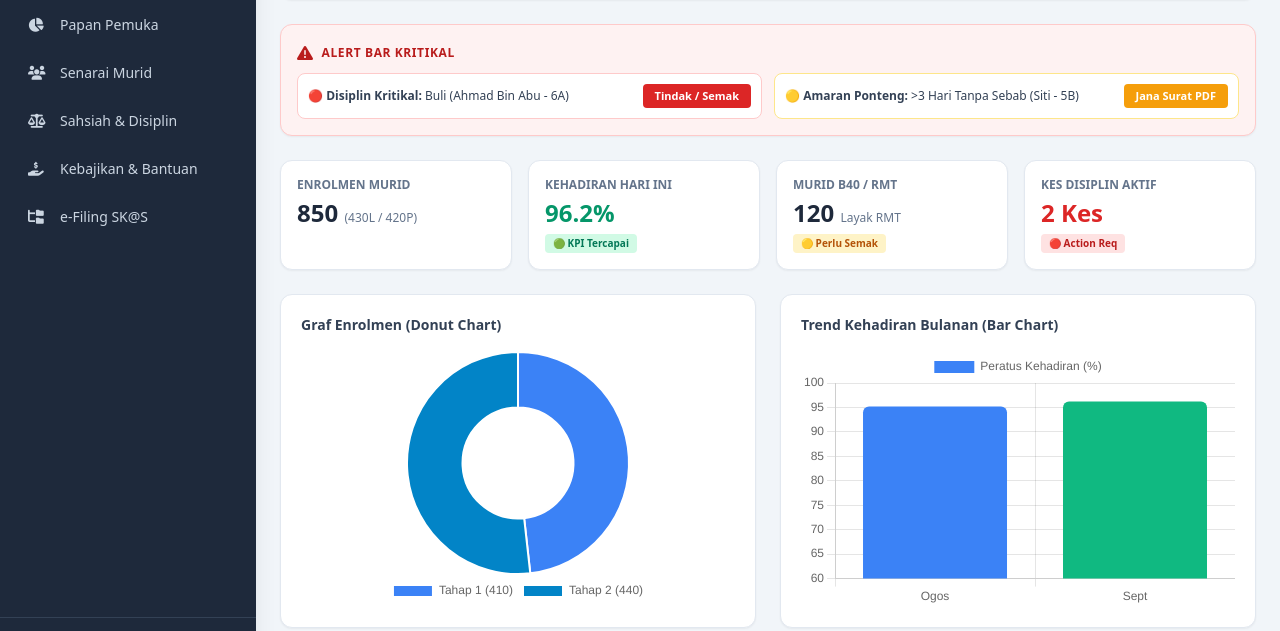
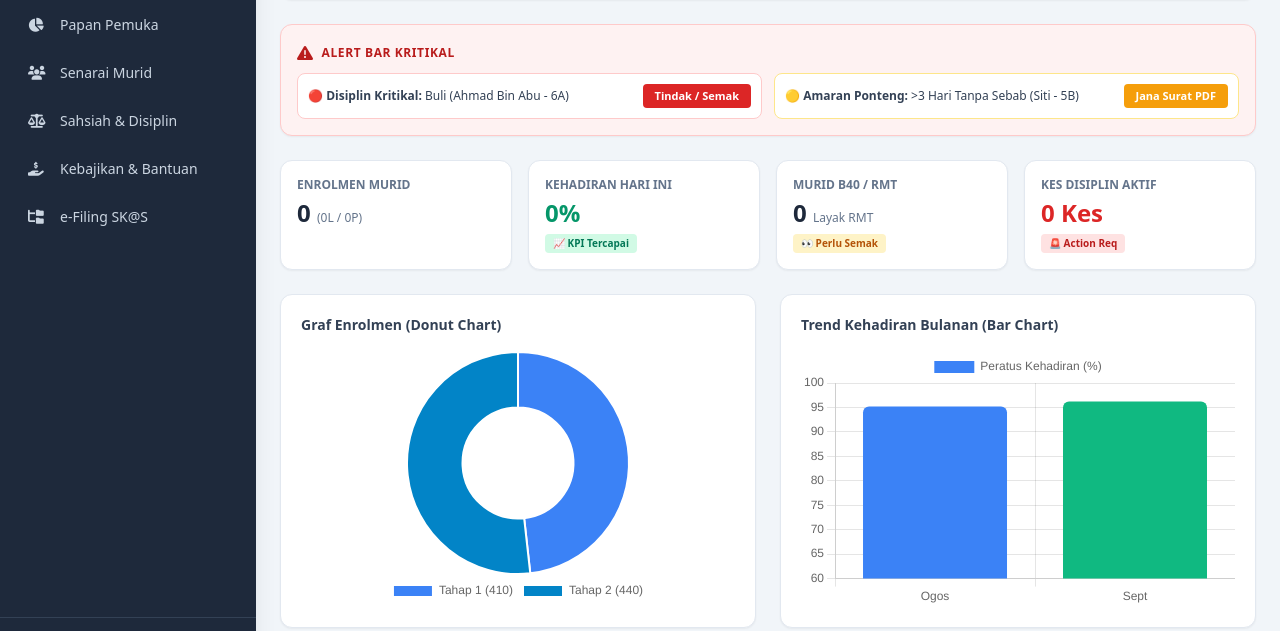
Before and after one commit to sekolah-4997-cm6-source/Sistem-HEM, a plain HTML site: page pages/admin.html in a window 1280 px wide. Shown: the part 102-733 px from the top of the page. Drawn offline with nearby package versions, Linux system fonts and the light colour scheme; no server answers.

Commit message:
Update admin.html

```diff
--- a/pages/admin.html
+++ b/pages/admin.html
@@ -67,25 +67,28 @@
     <section class="grid grid-cols-1 sm:grid-cols-2 lg:grid-cols-4 gap-4">
       <div class="bg-white p-4 rounded-xl border border-slate-200 shadow-sm">
         <p class="text-xs font-semibold text-slate-500 uppercase">Enrolmen Murid</p>
-        <p class="text-2xl font-bold text-slate-800 mt-1">850 <span class="text-xs font-normal text-slate-500">(430L / 420P)</span></p>
+        <!-- Tambah id="kpi-enrolmen" -->
+        <p id="kpi-enrolmen" class="text-2xl font-bold text-slate-800 mt-1">0 <span class="text-xs font-normal text-slate-500">(0L / 0P)</span></p>
       </div>
 
       <div class="bg-white p-4 rounded-xl border border-slate-200 shadow-sm">
         <p class="text-xs font-semibold text-slate-500 uppercase">Kehadiran Hari Ini</p>
-        <p class="text-2xl font-bold text-emerald-600 mt-1">96.2%</p>
-        <span class="inline-block mt-1 text-[10px] bg-emerald-100 text-emerald-700 font-bold px-2 py-0.5 rounded">🟢 KPI Tercapai</span>
+        <p id="kpi-kehadiran" class="text-2xl font-bold text-emerald-600 mt-1">0%</p>
+        <span class="inline-block mt-1 text-[10px] bg-emerald-100 text-emerald-700 font-bold px-2 py-0.5 rounded">📈 KPI Tercapai</span>
       </div>
 
       <div class="bg-white p-4 rounded-xl border border-slate-200 shadow-sm">
         <p class="text-xs font-semibold text-slate-500 uppercase">Murid B40 / RMT</p>
-        <p class="text-2xl font-bold text-slate-800 mt-1">120 <span class="text-xs font-normal text-slate-500">Layak RMT</span></p>
-        <span class="inline-block mt-1 text-[10px] bg-amber-100 text-amber-700 font-bold px-2 py-0.5 rounded">🟡 Perlu Semak</span>
+        <!-- Tambah id="kpi-rmt" -->
+        <p id="kpi-rmt" class="text-2xl font-bold text-slate-800 mt-1">0 <span class="text-xs font-normal text-slate-500">Layak RMT</span></p>
+        <span class="inline-block mt-1 text-[10px] bg-amber-100 text-amber-700 font-bold px-2 py-0.5 rounded">👀 Perlu Semak</span>
       </div>
 
       <div class="bg-white p-4 rounded-xl border border-slate-200 shadow-sm">
         <p class="text-xs font-semibold text-slate-500 uppercase">Kes Disiplin Aktif</p>
-        <p class="text-2xl font-bold text-red-600 mt-1">2 Kes</p>
-        <span class="inline-block mt-1 text-[10px] bg-red-100 text-red-700 font-bold px-2 py-0.5 rounded">🔴 Action Req</span>
+        <!-- Tambah id="kpi-disiplin" -->
+        <p id="kpi-disiplin" class="text-2xl font-bold text-red-600 mt-1">0 Kes</p>
+        <span class="inline-block mt-1 text-[10px] bg-red-100 text-red-700 font-bold px-2 py-0.5 rounded">🚨 Action Req</span>
       </div>
     </section>
 
```
